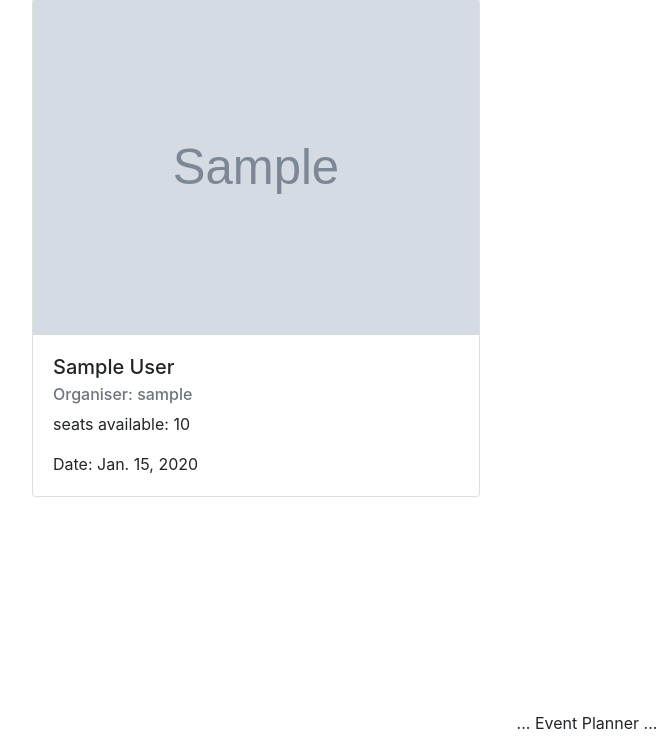
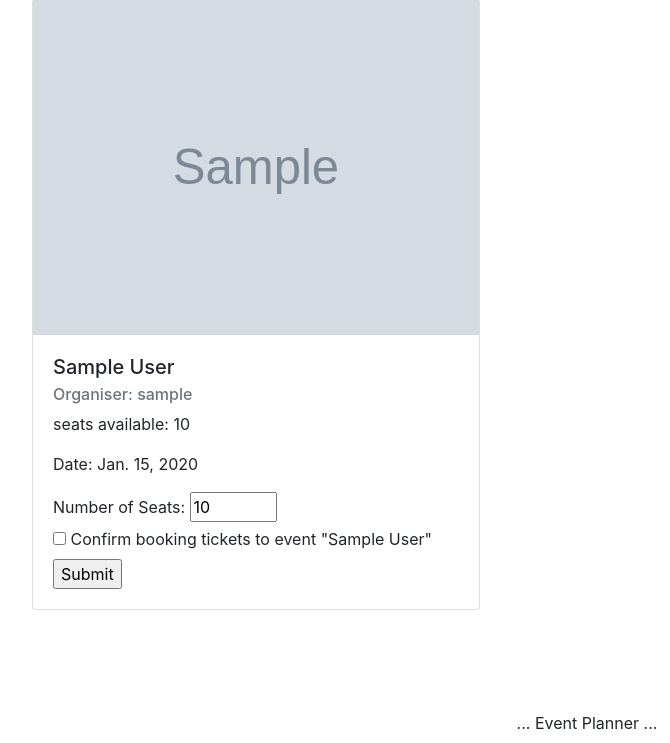
Before and after one commit to BibiTalal/Project, a Django app: page /event/1/ in a window 1280 px wide. Shown: the part 57-800 px from the top of the page, without its empty margins (53-723 px from the left). Run offline with Django 4.2, Linux system fonts and the light colour scheme; tables that the repository leaves empty hold one stand-in row (values such as "Sample post"); grey boxes marked "Sample" are stand-in pictures.

Commit message:
fixed mistakes

```diff
--- a/Project/urls.py
+++ b/Project/urls.py
@@ -16,7 +16,7 @@ Including another URLconf
 from django.conf import settings
 from django.contrib import admin
 from django.urls import path
-from users.views import  create_event, home, create_user, signin_user,signout_user,get_events,get_event
+from users.views import  create_event, home, create_user, signin_user,signout_user,get_events,get_event,done_booking
 from django.contrib.auth import views as auth_views
 from django.conf.urls.static import static
 
@@ -31,6 +31,7 @@ urlpatterns = [
     path("add/event/",create_event,name="create-event"),
     path("event/<int:event_id>/", get_event, name="event-detail"),
     path('accounts/login/', auth_views.LoginView.as_view()),
+    path("done/<int:done_id>/",done_booking,name="done")
 ]
 
 if settings.DEBUG:
--- a/users/models.py
+++ b/users/models.py
@@ -8,21 +8,17 @@ from django.contrib.auth import get_user_model
 User=get_user_model()
 
 class Event(models.Model):
-    class BookingStatus(models.TextChoices):
-        booked="yes"
-        not_booked="no"
 
-    User= settings.AUTH_USER_MODEL
     name = models.CharField(max_length=30)
     image = models.ImageField(blank=True,null=True)
+    num_of_seats_booked=models.IntegerField(blank=True, null=True)
     organiser=models.ForeignKey(to=User, on_delete=models.CASCADE, related_name="events")
     num_of_seats=models.IntegerField()
     date_of_event=models.DateField()
-    bookingstatus = models.CharField(max_length=3, choices=BookingStatus.choices,default=True)
+    booking_status = models.BooleanField(null=True)
     created_at = models.DateTimeField(auto_now_add=True)
     modified_at = models.DateTimeField(auto_now=True)
-    def __str__(self):
-        return self.date_of_event
+
 
 
     def __str__(self):
--- a/users/templates/event_detail.html
+++ b/users/templates/event_detail.html
@@ -13,6 +13,30 @@
                         <h6 class="card-subtitle mb-2 text-muted">Organiser: {{ event.organiser }}</h6>
                         <p class="card-text">seats available: {{ event.num_of_seats}}</p>
                         <p class="card-text">Date: {{ event.date_of_event}}</p>
+                        <label for="{{event.num_of_seats_booked}}">Number of Seats:</label>
+                        <input type="number" id="{{event.num_of_seats_booked}}" value="{{event.num_of_seats_booked}}" min="1" max="{{event.num_of_seats}}"/>
+
+                            <div>
+                              <input
+                                type="checkbox"
+                                id="booking_status"
+                                name="booking_status"
+                                value="{{event.booking_status}}"
+                                 />
+                              <label for="{{event.booking_status}}">Confirm booking tickets to event "{{event.name}}"</label>
+                            </div>
+                            <div>
+
+                              <form method="POST" action="{% url 'done' done_id=event.id  %}">
+                                <input type="submit"/>
+                                {% csrf_token %}
+                              </form>
+                            </div>
+
+
+
+
+                  </select>
                     </div>
                   </div>
 
--- a/users/templates/event_list.html
+++ b/users/templates/event_list.html
@@ -21,13 +21,7 @@
 
                 <h5 class="card-title"><a href="{% url 'event-detail' event_id=event.id %}">{{event.name}}</a></h5>
                   <p class="card-text">seats available: {{ event.num_of_seats}}</p>
-                  <p class="choices">Booking: {{ event.bokkingstatus}}</p>
-                  <select class="form-select" aria-label="Default select example">
-                    <option selected>Booking Available</option>
-                    <option value="{{ event.bokkingstatus.yes}}">Book</option>
-                    <option value="{{ event.bokkingstatus.no}}">Cancel</option>
 
-                  </select>
                 </div>
               </div>
           </div>
--- a/users/views.py
+++ b/users/views.py
@@ -1,7 +1,7 @@
 from django.http import HttpRequest, HttpResponse
 from django.shortcuts import render
 from django.shortcuts import redirect, render
-from users.forms import SigninForm, Create_userForm
+from users.forms import SigninForm, CreateUserForm
 from django.contrib.auth import authenticate, login
 from django.contrib.auth import logout
 from .models import Event
@@ -22,9 +22,9 @@ def home(request: HttpRequest) -> HttpResponse:
 
 
 def create_user(request):
-    form=Create_userForm()
+    form=CreateUserForm()
     if request.method=="POST":
-        form=Create_userForm(request.POST)
+        form=CreateUserForm(request.POST)
         if form.is_valid():
             user=form.save(commit=False)
             user.set_password(user.password)
@@ -71,7 +71,7 @@ def get_events(req):
                 "organiser":event.organiser,
                 "num_of_seats":event.num_of_seats,
                 "date_of_event":event.date_of_event,
-                "bookingstatus":event.bookingstatus,
+
 
 
             }
@@ -110,8 +110,26 @@ def get_event(request, event_id):
             "organiser":event.organiser,
             "num_of_seats":event.num_of_seats,
             "date_of_event":event.date_of_event,
+            "booking_status":event.booking_status,
+            "num_of_seats_booked":event.num_of_seats_booked,
             }
 
 
     }
     return render(request, "event_detail.html", context)
+
+
+def done_booking(request, done_id):
+    done = Event.objects.get(id=done_id)
+    # user_count=User.objects.annotate=Count('bookingstatus',filter=Q(bookingstatus="yes"))
+    context = {
+        "done": {
+            "id":done.id,
+            "name": done.name,
+            "date_of_event":done.date_of_event,
+
+            }
+
+
+    }
+    return render(request, "done.html", context)
```
Also changed, not shown: users/forms.py (+6 -1 lines), users/templates/done.html (added, +15 -0 lines), users/migrations/0025_event_num_of_seats_booked.py (added), users/migrations/0026_alter_event_bookingstatus.py (added), users/migrations/0027_rename_bookingstatus_event_booking_status.py (added), users/migrations/0028_alter_event_booking_status.py (added).
